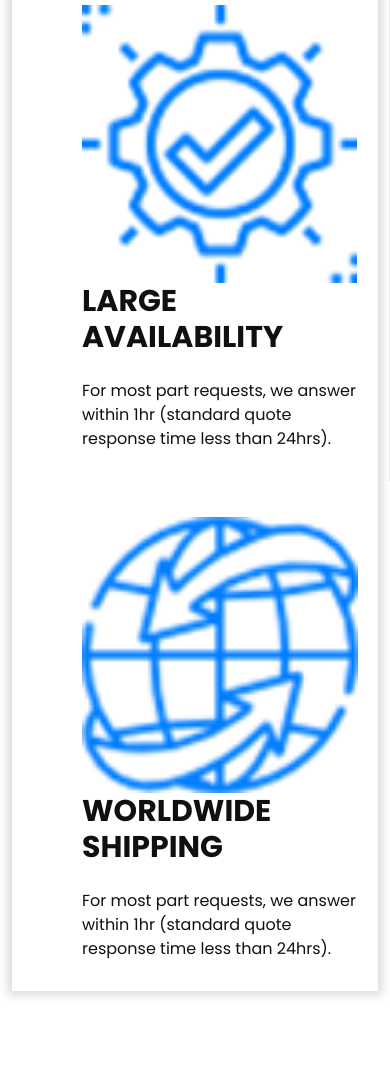
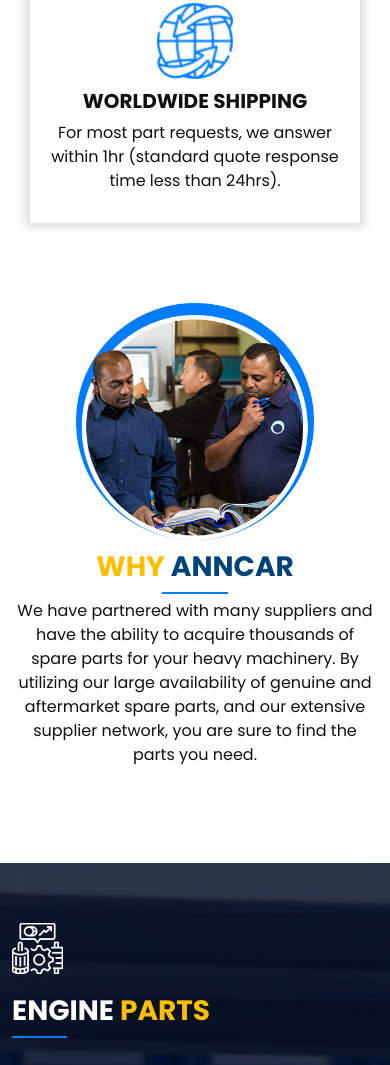
Before and after one commit to razibhosen24/trade, a plain HTML site: page index.html in a window 390 px wide. Shown: the part 919-1984 px from the top of the page. Drawn offline with Linux system fonts and the light colour scheme.

Commit message:
small screen full responsive

```diff
--- a/css/media.css
+++ b/css/media.css
@@ -42,6 +42,69 @@
 }
 /* hero end */
 
+/* why choose start*/
+.w_c_f{
+	width: 90%;
+  margin: 0 auto;
+	padding: 10px 0;
+}
+.left_dvdr{
+	border: none !important;
+}
+.btm_dvdr {
+	border-bottom: 1px solid #ededed !important;
+}
+.sm_st{
+	align-items: center;
+	display: flex;
+	justify-content: center;
+}
+.wc_icon{
+	width: 26%;
+
+}
+.wch_wpt {
+	padding: 20px;
+	text-align: center;
+}
+.wc_hd h2{
+	margin-top: 10px;
+  font-size: 20px;
+}
+
+.wc_text p{
+	margin-top: 0 !important;
+}
+.wc_img{
+	width: 65%;
+}
+.wch_mtext{
+	margin-top: 10px;
+	text-align: center;
+}
+.wcm_btm_dvdr{
+	margin: 0 auto;
+}
+.wch_mtext h1{
+	font-size: 28px;
+}
+.wch_mtext p {
+	margin-top: 5px;
+}
+/* why choose  end*/
+/* ftr start  */
+.f_content ul li h2{
+	font-size: 28px;
+}
+/* ftr end  */
+
+/* tpb start  */
+.tpb_lft_col_cntnt h1 {
+	font-size: 28px;
+
+}
+/* tpb end  */
+
 /*ftr start*/
 .f_content ul li p{
 	padding-right: 0px;
@@ -50,6 +113,15 @@
 /*tpbrand*/
 .tpb_img_cntnt{
 	display: none;
+}
+.tpbrnd_hd_dvdr{
+	margin: 0 auto;
+}
+.top_brand{
+	text-align: center;
+}
+.tpb_single_text p{
+	padding: 0;
 }
 /*tpbrand end*/
 
@@ -70,7 +142,10 @@
 }*/
 /* call to action end*/
 
-
+/* footer start  */
+.ftr_text{
+	text-align: center;
+}
 
 
  }
--- a/index.html
+++ b/index.html
@@ -470,7 +470,7 @@
         <div class="container">
           <!-- first row -->
           <div class="row d-flex justify-content-center align-items-center">
-            <div class="col-2">
+            <div class="col-lg-2 col-md-3 col-5">
               <div class="ftr_top">
                 <img src="images/logo.png" alt="" class="w-100">
               </div>
```
